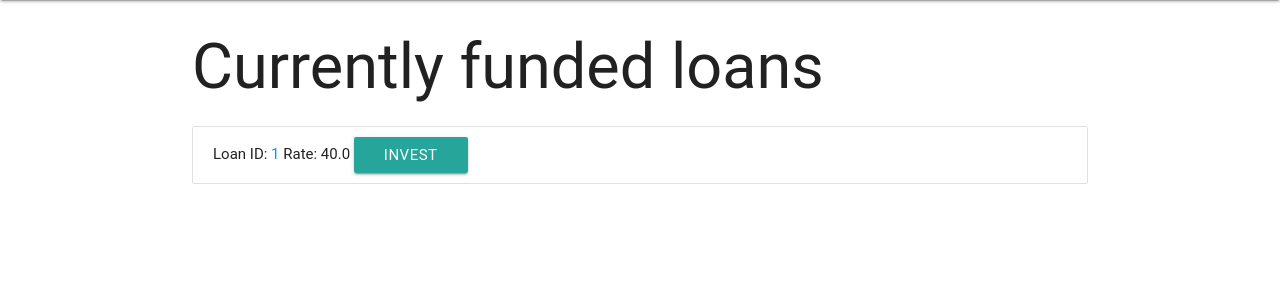
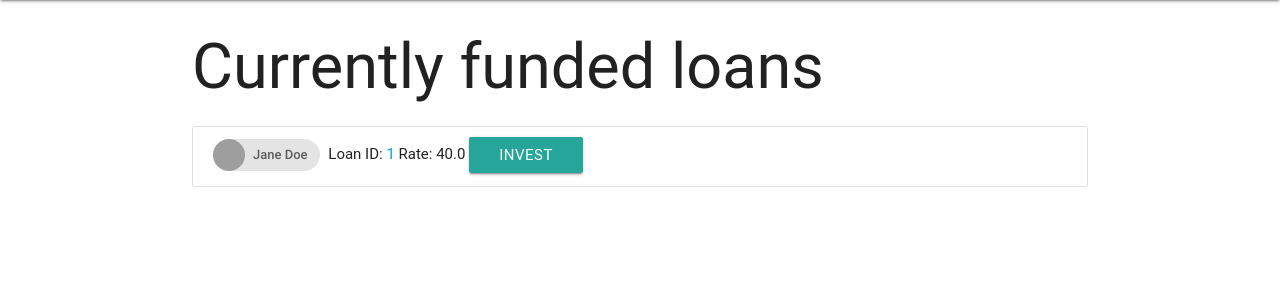
Before and after one commit to kwikiel/archer, a Flask app: page /list_loans in a window 1280 px wide. Shown: the part 64-364 px from the top of the page. Run offline with Flask 2, Linux system fonts and the light colour scheme; a database or web service that is not in the repository returns one stand-in record (values such as "Sample title"); data that the repository does not hold is empty; some libraries are stand-ins or nearby versions; some web fonts are replaced; grey boxes are pictures that could not be loaded.

Commit message:
Design improvement

```diff
--- a/templates/list_loans.html
+++ b/templates/list_loans.html
@@ -5,7 +5,11 @@
  <ul class="collection">
   {% for loan in superlist %}
   <li class="collection-item dismissable">
-  Loan ID: <a href="loan/{{ loan[0][0] }}">{{ loan[0][0] }}</a> Rate: {{ loan[1][0] }}
+     <div class="chip">
+       <img src="http://placekitten.com.s3.amazonaws.com/homepage-samples/200/287.jpg" alt="Sample image">
+           Jane Doe
+     </div>
+   Loan ID: <a href="loan/{{ loan[0][0] }}">{{ loan[0][0] }}</a> Rate: {{ loan[1][0] }}
   <a class="waves-effect waves-light btn" href="https://bitlendingclub.com/loan/browse/lid/{{ loan[0][0] }}">Invest</a>
   </li>
   {% endfor %}
```
